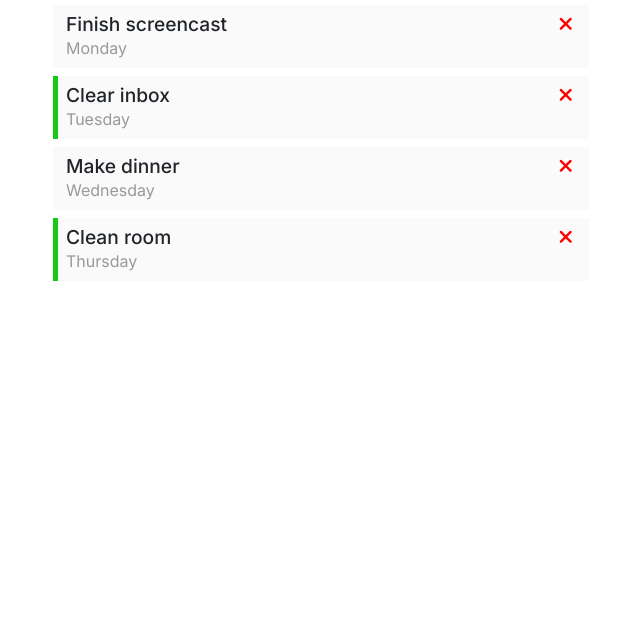
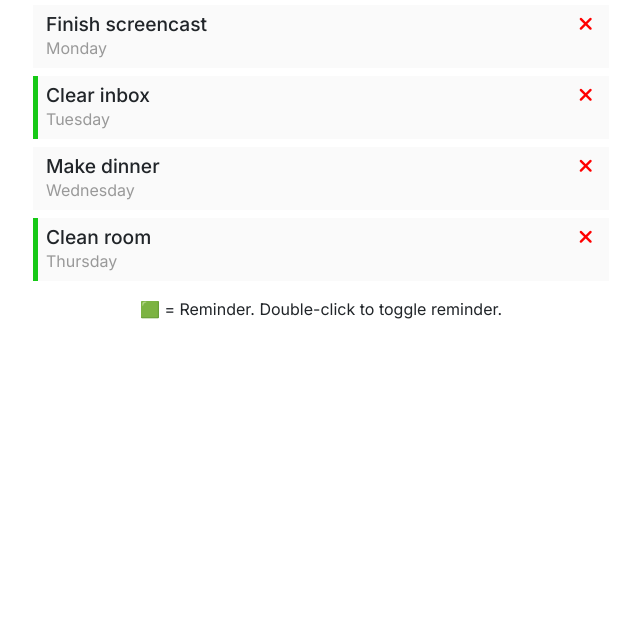
Before and after one commit to dbagley1/task-list-vue, a website: page index.html in a window 1280 px wide. Shown: the part 162-800 px from the top of the page, without its empty margins (319-959 px from the left). Drawn offline with nearby package versions, Linux system fonts and the light colour scheme.

Commit message:
Added reminder description

```diff
--- a/index.html
+++ b/index.html
@@ -17,6 +17,7 @@
 
 <body>
   <div id="app" class="container"></div>
+  <p class="text-center">🟩 = Reminder. Double-click to toggle reminder.</p>
   <script src="index.js"></script>
 </body>
 
--- a/style.scss
+++ b/style.scss
@@ -15,7 +15,7 @@ body {
   background-color: white;
   border-radius: 4px;
   // box-shadow: rgba(32, 32, 32, 0.1) 5px 5px 20px;
-  padding: 2rem;
+  margin-top: 2rem;
 }
 
 h1 {
```
Also changed, not shown: style.css.
